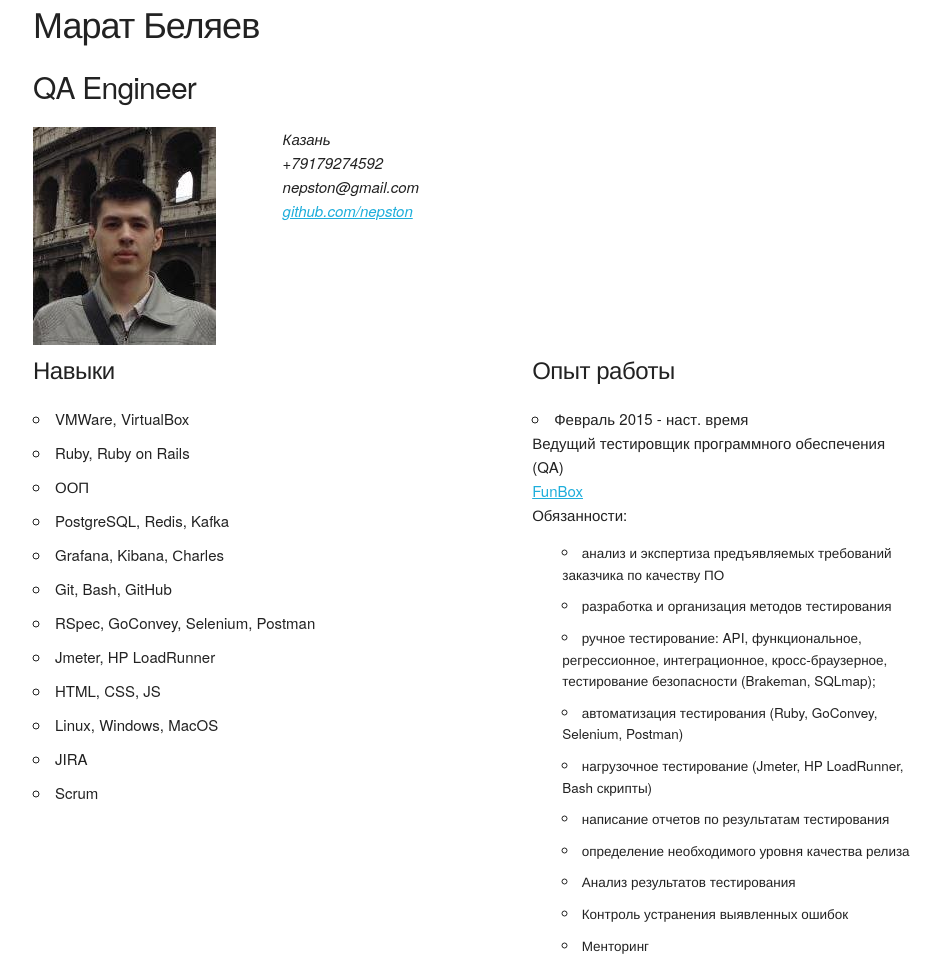
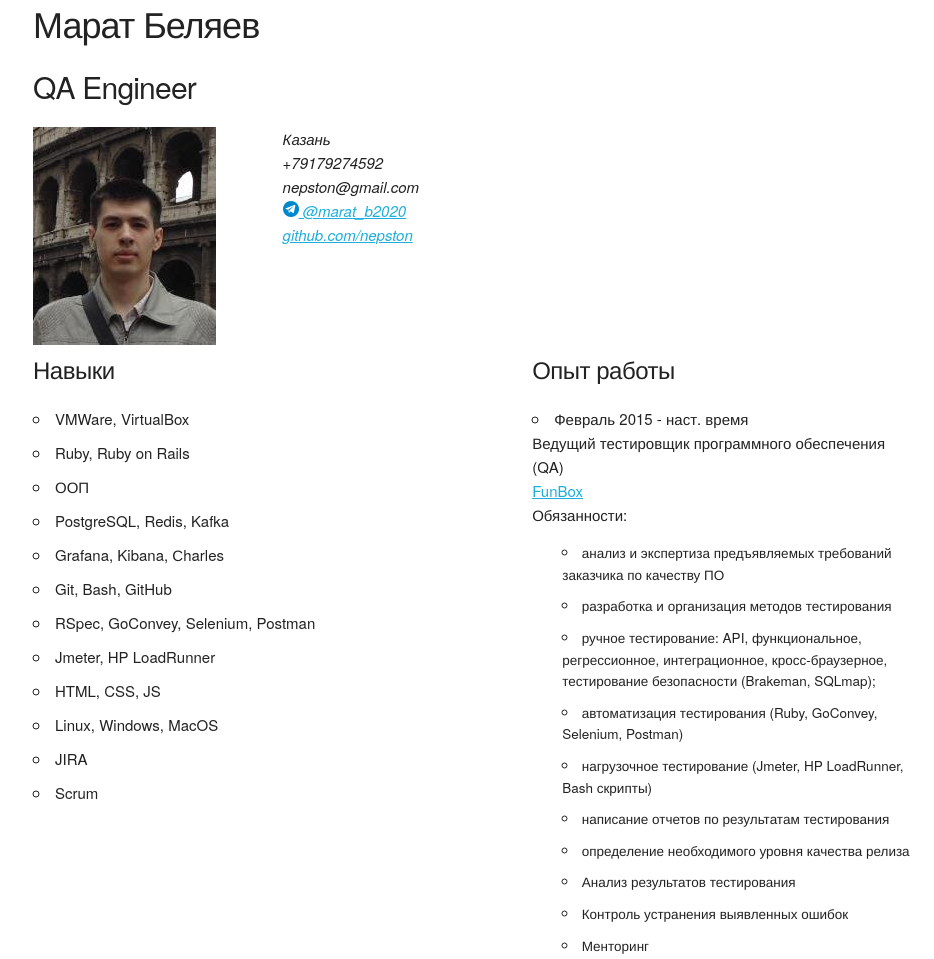
Before and after one commit to Nepston/CV, a plain HTML site: page index.html in a window 1280 px wide. Shown: the top 959 px of the page, without its empty margins (127-1061 px from the left). Drawn offline with Linux system fonts and the light colour scheme.

Commit message:
add telegram link

```diff
--- a/index.html
+++ b/index.html
@@ -23,6 +23,7 @@
         <em>Казань</em><br>
         <em>+79179274592</em><br>
         <em>nepston@gmail.com</em><br>
+        <em><a title="Telegram" href="https://t.me/marat_b2020" target="_blank"><img src="images/telegram_icon.png" alt="Написать в Telegram"/> @marat_b2020</a></em><br>
         <em><a href="https://github.com/nepston">github.com/nepston</a></em><br>
       </p>
     </div>
```
Also changed, not shown: images/telegram_icon.png (added).
